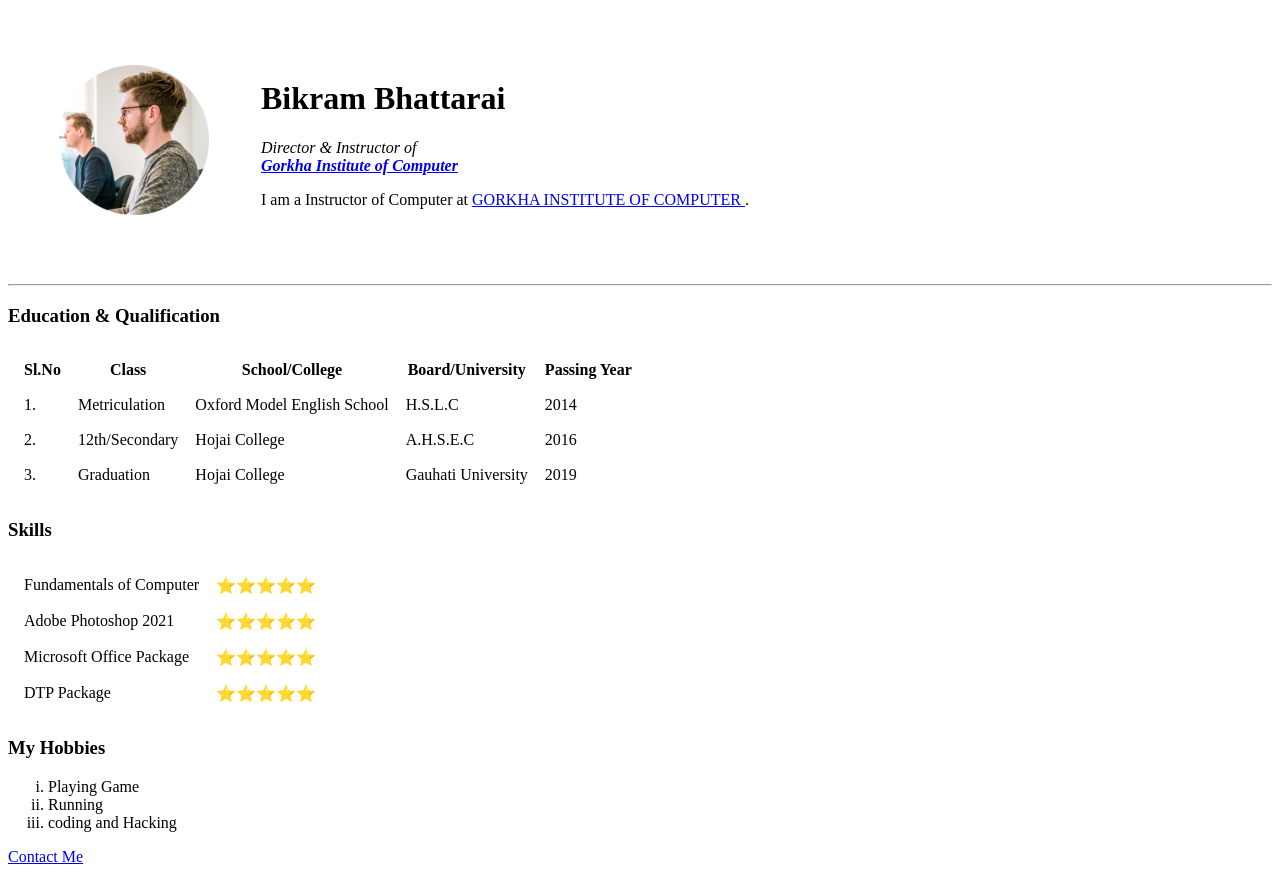
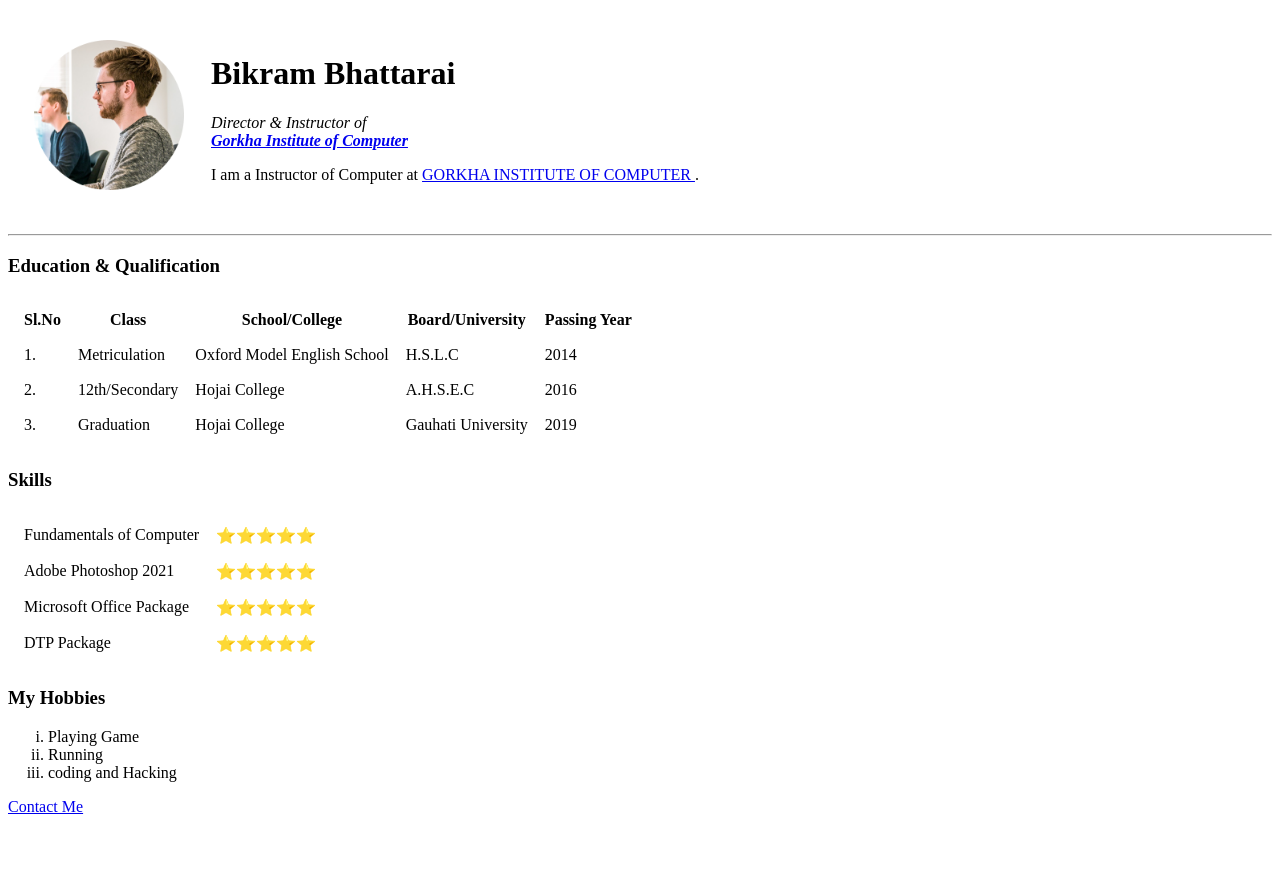
Before and after one commit to Bikrambhattarai/bikrambhattarai, a plain HTML site: page index.html in a window 1280 px wide. After the commit the page ends 832 px from the top, so only its background shows below. Drawn offline with Linux system fonts and the light colour scheme.

Commit message:
Update index.html

```diff
--- a/index.html
+++ b/index.html
@@ -7,7 +7,7 @@
     <title>💗 Bikram Personal's Site</title>
 </head>
 <body>
-    <table cellspacing="50">
+    <table cellspacing="25">
         <tbody>
             <tr>
                 <td><img src="bikram.png" alt="Bikram Bhattarai" style="height: 150px;"></td>
```
